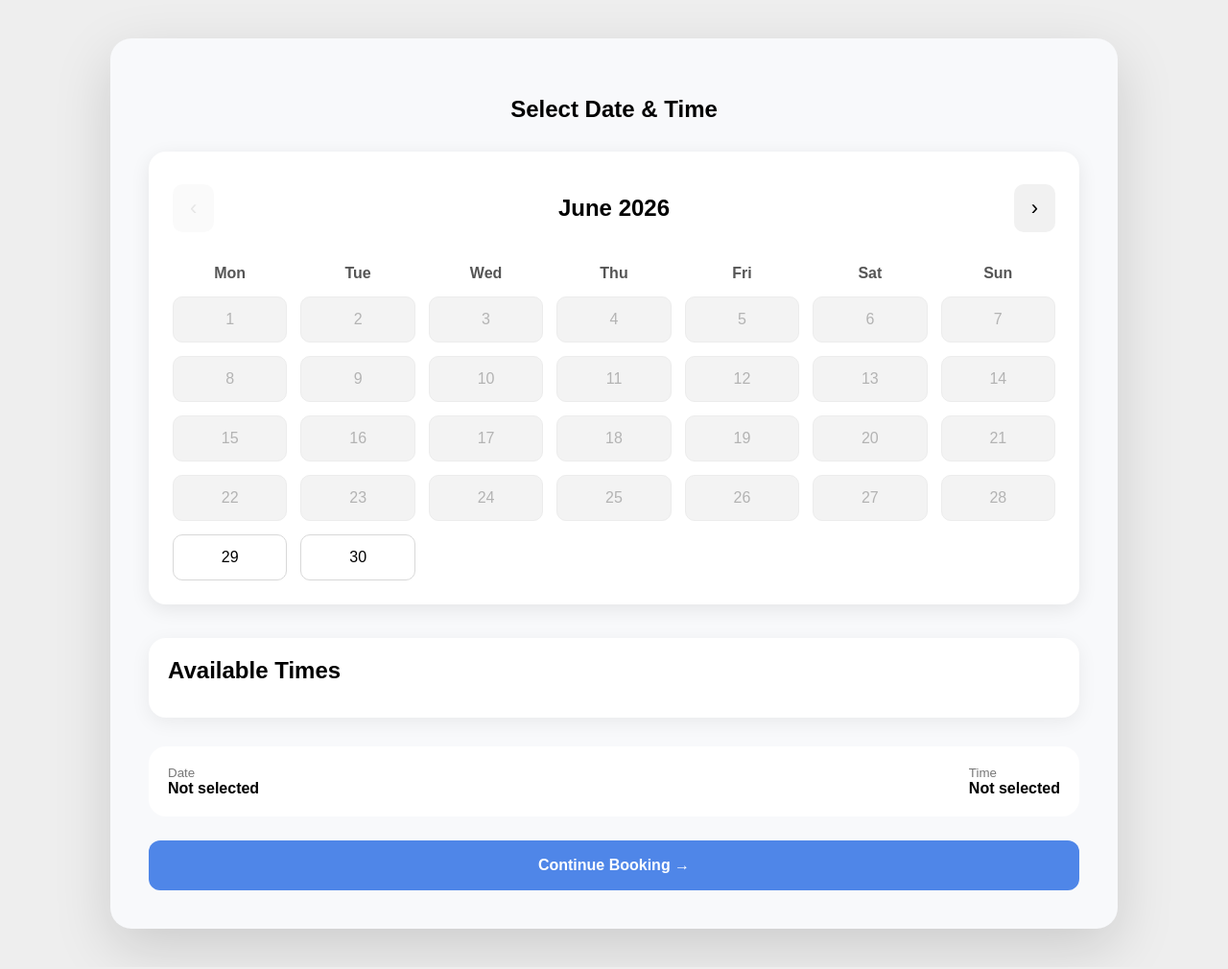
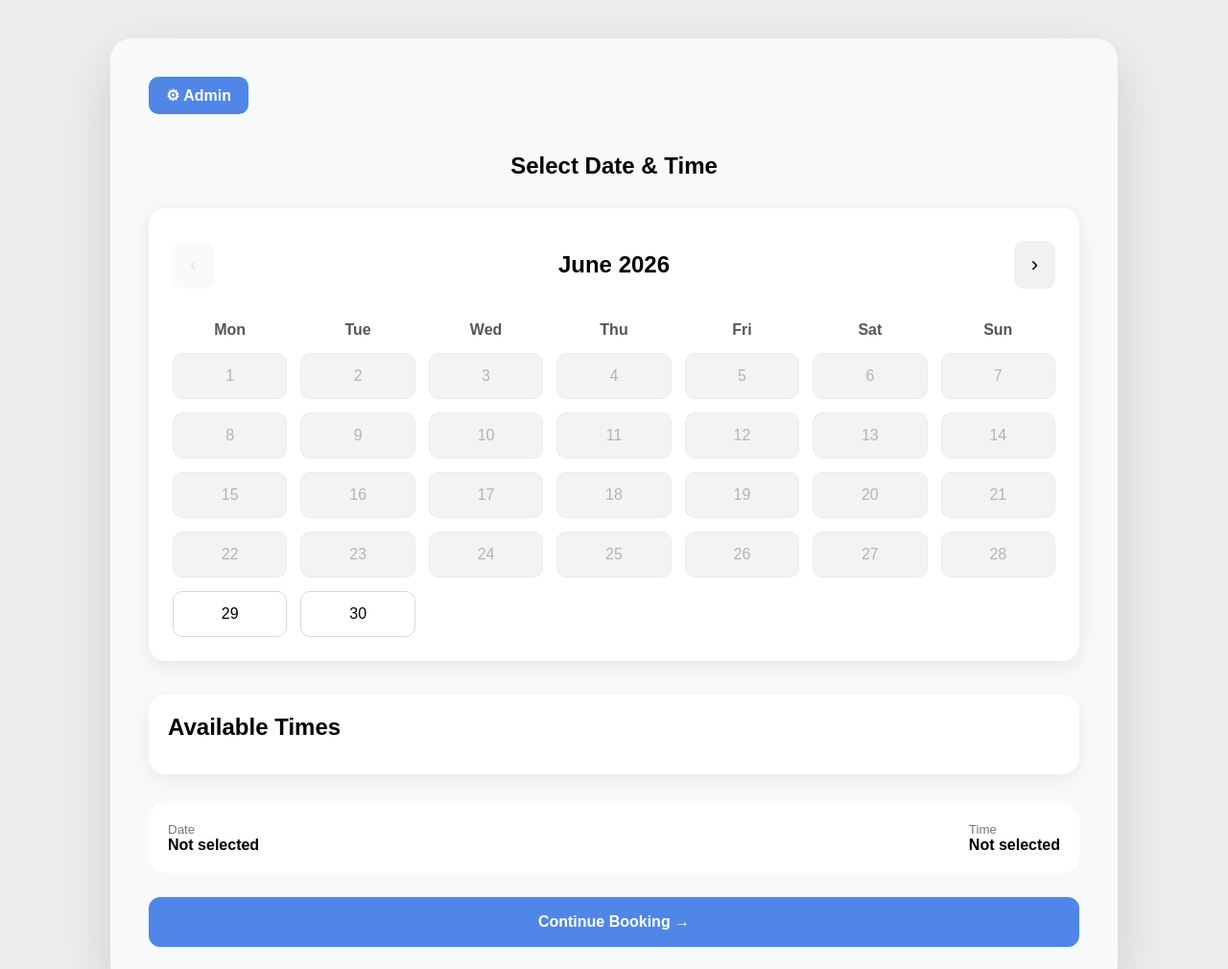
Before and after one commit to Majd1024/Booking, a plain HTML site: page index.html in a window 1280 px wide. Shown: the top 1010 px of the page at 96% size. Drawn offline with Linux system fonts and the light colour scheme.

Commit message:
Initial Booking System

```diff
--- a/css/style.css
+++ b/css/style.css
@@ -1,3 +1,39 @@
+/* Development Admin Button */
+.admin-btn {
+    display: inline-flex;
+    align-items: center;
+    justify-content: center;
+
+    padding: 10px 18px;
+
+    background: #4f86e8;
+    color: white;
+
+    text-decoration: none;
+    border-radius: 10px;
+    font-weight: bold;
+
+    transition: .2s;
+    margin-bottom: 20px;
+}
+
+.admin-btn:hover {
+    background: #3b72d6;
+}
+
+@media (max-width:900px){
+    .admin-btn{
+        width:100%;
+    }
+}
+
+
+
+/* GENERAL STYLES */
+
+
+
+
 * {
   box-sizing: border-box;
   font-family: Arial, sans-serif;
--- a/index.html
+++ b/index.html
@@ -1,4 +1,4 @@
-<!DOCTYPE html>
+<!doctype html>
 <html lang="en">
   <head>
     <meta charset="UTF-8" />
@@ -7,10 +7,9 @@
     <link rel="stylesheet" href="css/style.css" />
   </head>
   <body>
-
     <main class="app">
-
       <section class="page active" id="calendarPage">
+        <a href="admin.html" class="admin-btn"> ⚙ Admin </a>
         <h1>Select Date & Time</h1>
 
         <!-- <input class="search" placeholder="Search for a service..." />    -->
@@ -23,7 +22,8 @@
           </div>
 
           <div class="weekdays">
-          <span>Mon</span><span>Tue</span><span>Wed</span><span>Thu</span><span>Fri</span><span>Sat</span><span>Sun</span>
+            <span>Mon</span><span>Tue</span><span>Wed</span><span>Thu</span
+            ><span>Fri</span><span>Sat</span><span>Sun</span>
           </div>
 
           <div class="dates" id="dates"></div>
@@ -67,13 +67,21 @@
           <input id="nameInput" placeholder="Your name" required />
 
           <label>Email Address</label>
-        <input id="emailInput" type="email" placeholder="your@email.com" required />
+          <input
+            id="emailInput"
+            type="email"
+            placeholder="your@email.com"
+            required
+          />
 
           <label>Phone Number</label>
           <input id="phoneInput" placeholder="+49 ..." />
 
           <label>Notes</label>
-        <textarea id="notesInput" placeholder="Write anything important..."></textarea>
+          <textarea
+            id="notesInput"
+            placeholder="Write anything important..."
+          ></textarea>
 
           <button class="main-btn" type="submit">Submit Booking</button>
         </form>
@@ -84,7 +92,6 @@
         <p class="center-text">Your booking is pending approval.</p>
         <button class="main-btn" id="newBookingBtn">New Booking</button>
       </section>
-
     </main>
 
     <script src="js/booking.js"></script>
```
Lines whose indentation alone changed are shown as unchanged.
